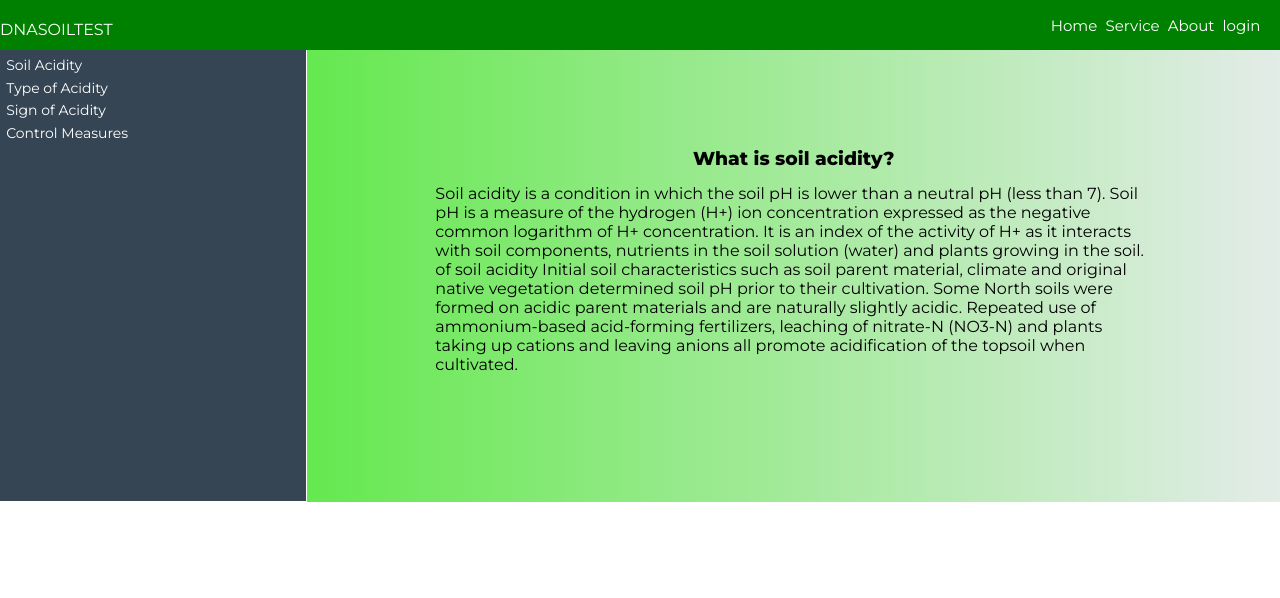
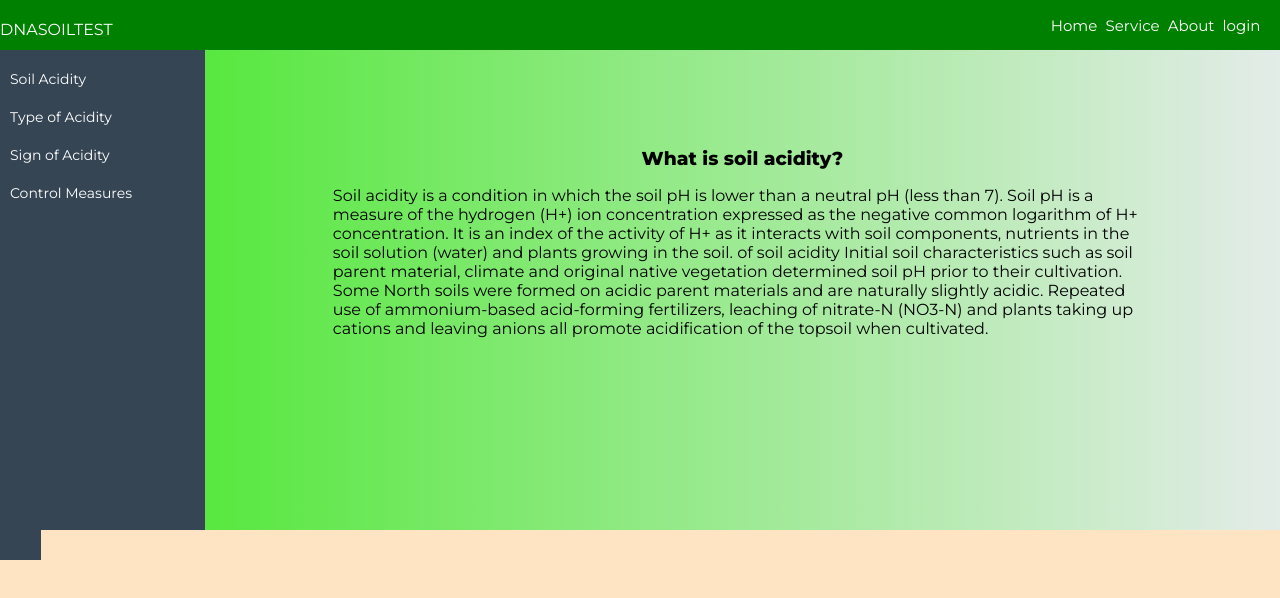
Before and after one commit to dna-249/SOILTEST, a React (Create React App) app: page / in a window 1280 px wide. Shown: the top 598 px of the page. Built offline with nearby package versions, Linux system fonts and the light colour scheme.

Commit message:
added channel name

```diff
--- a/public/index.html
+++ b/public/index.html
@@ -25,9 +25,8 @@
             </ul>
         </div>
     </div>
-    <div>
-    <div id="root" style="width: 100%; display: flex;"></div></div>
-    </div>
+    <div id="root"></div>
+
 
 
 
--- a/public/style.css
+++ b/public/style.css
@@ -26,22 +26,6 @@ ul{
 }
 .cont2 ul > li > a:hover {
     background-color: palevioletred;
-}
-.cont2 ul >li > a{
-    border-bottom: #fff solid 1px;
-    padding: 5px;
-    color: #fff;
-    display: block;
-
-}
-.cont2{
-    background: #354554;
-    width: 15%;
-    height: auto;
-    border: #fff solid 1px;
-    border-top: none;
-    border-left: none;
-    margin-top: 50px;
 }
 
 body {
--- a/src/App.js
+++ b/src/App.js
@@ -9,8 +9,11 @@ import { Product } from "./component.js/product";
 function App(){
   return(
     <>
+    <div className="co">
+    <div className="nuu">
     <Navbar/>
-    <div className="cont3">
+    </div>
+    <div className="nuu2">
     <Routes >
        <Route path="/" element={<Home/>}/>
       <Route path="/payments" element={<Payment/>} />
@@ -19,6 +22,9 @@ function App(){
       <Route path="/product" element={<Product/>}/>
       </Routes>
       </div>
+     </div>
+
+      <div className="nuu3"></div>
     </>
   )
 }
--- a/src/index.css
+++ b/src/index.css
@@ -1,5 +1,11 @@
-
-
+ .co{
+   width: 100%;
+   display: flex;
+ }
+ h3{
+   text-align: center;
+   margin-bottom: 2%;
+}
  nav > a:active {
     text-decoration: none;
     color: rgb(66, 240, 13);
@@ -11,34 +17,25 @@
 }
 .nuu > a{
    background-color:inherit;
-   display: flex;
-   width: 100%;
-   height: 5%;
-   padding: 2%;
+   display: block;
+   width: 150px;
+   padding: 10px;
    color: #fff;
 
 }
 .nuu{
    background: #354554;
-   width: 30%;
-   height:inherit;
-   border: #fff solid 1px;
-   border-top: none;
-   border-left: none;
-   margin-top: 50px;
+   width: 20%;
+   height: 500px;
+   margin-top: 30px;
 }
-.cont3{
-   background: transparent;
-   width: 70%;
-   height: auto;
-   border: none;
-   justify-content: center;
-   align-items:center;
-   margin:10%
-
+.nuu2{
+width: 80%;
+margin-top: 30px;
+margin: 10%;
 }
-h3{
-   text-align: center;
-   margin-bottom: 2%;
-
+.nuu3{
+   background-color: bisque;
+   height: 500px;
+   width: auto;
 }
```
